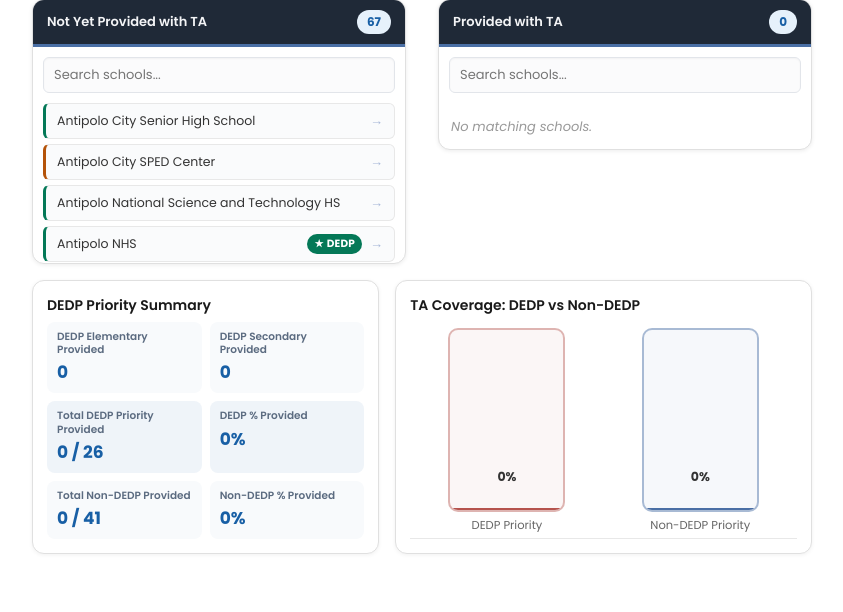
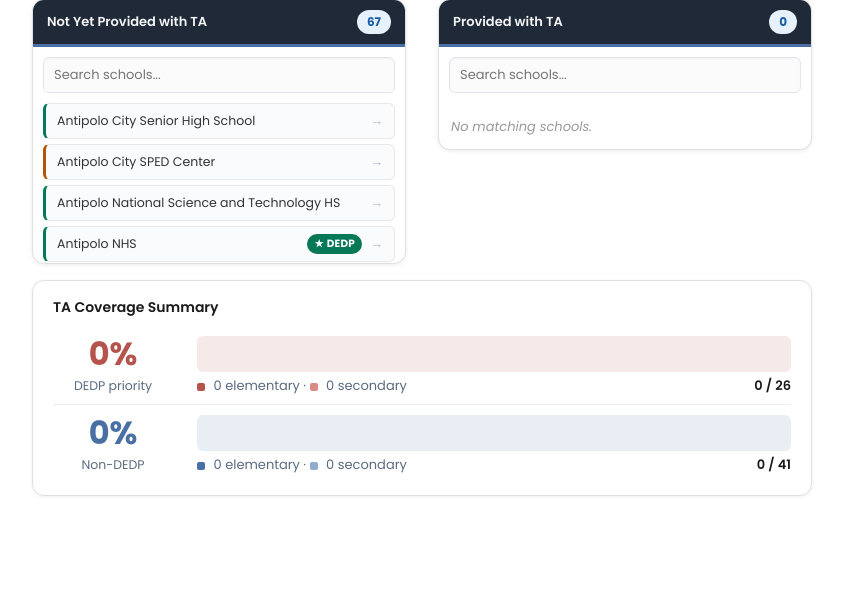
Before and after one commit to n-renz0801/Project-IRC, a Flask app: template templates/tabs/irc2a.html in a window 1280 px wide. Shown: the part 285-897 px from the top of the page, without its empty margins (218-1061 px from the left). After the commit the page ends 781 px from the top, so only its background shows below. Run offline with Flask 3, Linux system fonts and the light colour scheme; the template is opened without the code that fills it, so the values that code supplies are empty; data comes from the database, SQL or seed files in the repository; some libraries are stand-ins or nearby versions.

Commit message:
irc2a: redesigned summary section

```diff
--- a/static/css/irc2a.css
+++ b/static/css/irc2a.css
@@ -449,211 +449,186 @@ html::-webkit-scrollbar {
 }
 
 /* ==========================================================================
-   Import | Summary | Chart row
+   Coverage summary row
    ========================================================================== */
 
 .irc2a-panel-row {
-  display: grid;
-  grid-template-columns: 1fr 1.2fr;
-  gap: 16px;
-  align-items: stretch;
   /* Pushes this row all the way to the bottom of the flex column above
      (.irc2a-panel), regardless of how tall .irc2a-columns ends up being. */
   margin-top: auto;
   padding-top: 16px;
 }
 
-.irc2a-panel-row > * {
+.irc2a-coverage-card {
   background: white;
   border: 1px solid #e0e0e0;
   border-radius: 12px;
   box-shadow: 0 1px 4px rgba(0, 0, 0, 0.06);
   box-sizing: border-box;
-  padding: 14px;
+  padding: 16px 20px;
+  width: 100%;
 }
 
-.irc2a-panel-row h3 {
+.irc2a-coverage-card h3 {
   font-size: 14px;
   font-weight: 600;
-  margin: 0 0 6px 0;
+  margin: 0 0 12px 0;
   color: #1a1a1a;
 }
 
-/* ---- summary stats ------------------------------------------------------ */
-
-.irc2a-stats-grid {
-  display: grid;
-  grid-template-columns: 1fr 1fr;
-  gap: 8px;
+.irc2a-coverage-row {
+  display: flex;
+  align-items: center;
+  gap: 24px;
+  padding: 6px 0;
 }
 
-.irc2a-stat-card {
-  display: flex;
-  flex-direction: column;
-  gap: 3px;
-  background: #f8fafc;
-  border-radius: 8px;
-  padding: 8px 10px;
-}
+/* Hero % — the emphasized number every row leads with. */
 
-.irc2a-stat-card--highlight {
-  background: #eff4f9;
-}
-
-.irc2a-stat-label {
-  font-size: 10.5px;
-  font-weight: 600;
-  color: #5b6b80;
-  line-height: 1.25;
-}
-
-.irc2a-stat-value {
-  font-size: 17px;
-  font-weight: 700;
-  color: #185fa5;
-}
-
-/* ---- priority bar chart -------------------------------------------------- */
-
-/* This section is a flex column so irc2a-plot-wrapper (and, in turn, the
-   chart itself) can stretch to fill all the leftover height below the
-   heading — instead of the chart being stuck at a fixed 130px regardless
-   of how tall the card actually is. */
-.irc2a-plot-section {
-  display: flex;
-  flex-direction: column;
-}
-
-.irc2a-plot-wrapper {
-  margin-top: 6px;
-  flex: 1;
-  display: flex;
-  min-height: 0;
-}
-
-.irc2a-priority-chart {
-  display: flex;
-  align-items: flex-end;
-  justify-content: space-around;
-  flex: 1;
-  width: 100%;
-  border-bottom: 1px solid #e8e8e8;
-  padding-bottom: 4px;
-}
-
-.irc2a-priority-chart .irc2a-chart-col {
-  flex: 1;
-  max-width: 180px;
+.irc2a-coverage-hero {
+  flex: 0 0 120px;
   display: flex;
   flex-direction: column;
   align-items: center;
-  height: 100%;
+  text-align: center;
 }
 
-.irc2a-priority-chart .irc2a-chart-barwrap {
+.irc2a-coverage-hero-value {
+  font-size: 32px;
+  font-weight: 700;
+  line-height: 36px;
+}
+
+.irc2a-coverage-hero--dedp .irc2a-coverage-hero-value {
+  color: #b5534d;
+}
+
+.irc2a-coverage-hero--nondedp .irc2a-coverage-hero-value {
+  color: #4a6fa5;
+}
+
+.irc2a-coverage-hero-label {
+  font-size: 12.5px;
+  line-height: 16px;
+  color: #5b6b80;
+  margin-top: 6px;
+}
+
+/* Segmented capacity bar — width of each segment is a % of that group's
+   total school count, so the two segments together always span exactly
+   that group's overall % provided, split by level. */
+
+.irc2a-coverage-bar-wrap {
   flex: 1;
-  width: 100%;
+  min-width: 0;
   display: flex;
   flex-direction: column;
-  align-items: center;
-  justify-content: flex-end;
+  gap: 6px;
 }
 
-/* Outlined "capacity" container — always drawn at full height so it
-   reads as the 100% ceiling, with the colored fill inside showing how
-   much of that ceiling is actually reached. overflow:hidden + the JS-
-   measured LABEL_RESERVE keep the value label permanently inside this
-   box, so it can never float up and overlap the "TA Coverage" heading
-   above the chart. */
-.irc2a-priority-chart .irc2a-chart-track {
-  position: relative;
-  width: 65%;
-  height: 100%;
-  box-sizing: border-box;
-  border: 2px solid #d8dee8;
-  border-radius: 10px;
-  background: #fafbfc;
+.irc2a-coverage-bar-track {
+  /* Matches irc2a-coverage-hero-value's line-height so the bar and the
+     hero % it belongs to sit at the same height. */
+  height: 36px;
+  border-radius: 6px;
+  display: flex;
   overflow: hidden;
 }
 
-.irc2a-priority-chart .irc2a-chart-track--dedp {
-  border-color: rgba(181, 83, 77, 0.4);
-  background: rgba(181, 83, 77, 0.05);
+.irc2a-coverage-bar-track--dedp {
+  background: rgba(181, 83, 77, 0.12);
 }
 
-.irc2a-priority-chart .irc2a-chart-track--nondedp {
-  border-color: rgba(74, 111, 165, 0.45);
-  background: rgba(74, 111, 165, 0.05);
+.irc2a-coverage-bar-track--nondedp {
+  background: rgba(74, 111, 165, 0.12);
 }
 
-.irc2a-priority-chart .irc2a-chart-val {
-  position: absolute;
-  left: 50%;
-  font-size: 12.5px;
-  font-weight: 700;
-  white-space: nowrap;
-  z-index: 1;
+.irc2a-coverage-bar-seg {
+  height: 100%;
+  min-width: 0;
+  transition: width 0.25s ease;
 }
 
-/* Used while the bar still has headroom (< 80%, see CHART_VAL_INSIDE_THRESHOLD
-   in irc2a.js): the label floats just above the bar's own fill, inside the
-   track's reserved top margin. */
-.irc2a-priority-chart .irc2a-chart-val--above {
-  transform: translate(-50%, -100%);
-  color: #333;
-}
-
-/* Used once the bar gets tall enough (>= 80%) that there's no longer room to
-   float the label above it without the track's overflow:hidden clipping it.
-   Instead of floating above, the label sits just inside the top of the
-   filled bar itself, so it can never be cut off no matter how close the bar
-   gets to 100%. White + shadow keeps it legible against either bar color. */
-.irc2a-priority-chart .irc2a-chart-val--inside {
-  transform: translate(-50%, 0);
-  color: #fff;
-  text-shadow: 0 1px 2px rgba(0, 0, 0, 0.35);
-}
-
-.irc2a-priority-chart .irc2a-chart-bar {
-  position: absolute;
-  left: 0;
-  right: 0;
-  bottom: 0;
-  width: 100%;
-  min-height: 2px;
-  border-radius: 8px 8px 0 0;
-  transition: height 0.25s ease;
-}
-
-/* DEDP Priority bar — muted red per request (was a brighter #dc2626) */
-.irc2a-priority-chart .irc2a-chart-bar--dedp {
+.irc2a-coverage-bar-track--dedp .irc2a-coverage-bar-seg--elementary {
   background: #b5534d;
 }
 
-.irc2a-priority-chart .irc2a-chart-bar--nondedp {
+.irc2a-coverage-bar-track--dedp .irc2a-coverage-bar-seg--secondary {
+  background: #d98c86;
+}
+
+.irc2a-coverage-bar-track--nondedp .irc2a-coverage-bar-seg--elementary {
   background: #4a6fa5;
 }
 
-.irc2a-priority-chart .irc2a-chart-label {
-  font-size: 11.5px;
-  color: #666;
-  margin-top: 5px;
-  text-align: center;
+.irc2a-coverage-bar-track--nondedp .irc2a-coverage-bar-seg--secondary {
+  background: #8fabce;
 }
 
-@media (max-width: 1100px) {
-  .irc2a-panel-row {
-    grid-template-columns: 1fr;
+.irc2a-coverage-meta {
+  display: flex;
+  justify-content: space-between;
+  align-items: baseline;
+  gap: 12px;
+  font-size: 13px;
+}
+
+.irc2a-coverage-meta-breakdown {
+  line-height: 16px;
+  color: #5b6b80;
+}
+
+.irc2a-coverage-meta-total {
+  line-height: 16px;
+  font-weight: 600;
+  color: #1a1a1a;
+  white-space: nowrap;
+}
+
+.irc2a-coverage-legend-dot {
+  display: inline-block;
+  width: 8px;
+  height: 8px;
+  border-radius: 2px;
+  margin-right: 5px;
+  vertical-align: middle;
+}
+
+.irc2a-coverage-legend-dot--dedp-elementary {
+  background: #b5534d;
+}
+
+.irc2a-coverage-legend-dot--dedp-secondary {
+  background: #d98c86;
+}
+
+.irc2a-coverage-legend-dot--nondedp-elementary {
+  background: #4a6fa5;
+}
+
+.irc2a-coverage-legend-dot--nondedp-secondary {
+  background: #8fabce;
+}
+
+.irc2a-coverage-divider {
+  height: 1px;
+  background: #eee;
+  margin: 4px 0;
+}
+
+@media (max-width: 620px) {
+  .irc2a-coverage-row {
+    flex-direction: column;
+    align-items: stretch;
+    gap: 10px;
   }
 
-  /* On the stacked mobile layout the chart card no longer needs to match
-     a sibling's stretched height, so give it a sane fixed height instead
-     of an unbounded flex-grow. */
-  .irc2a-plot-wrapper {
-    min-height: 160px;
+  .irc2a-coverage-hero {
+    flex-direction: row;
+    justify-content: center;
+    gap: 8px;
   }
 }
-/* Responsive */
 @media (max-width: 768px) {
   .irc2a-header h2 {
     font-size: 20px;
--- a/static/js/irc2a.js
+++ b/static/js/irc2a.js
@@ -118,11 +118,6 @@
   /** @type {{ level: string, dedpOnly: boolean }} */
   let filters = { level: "all", dedpOnly: false };
 
-  // Last-rendered chart percentages, so a window resize can redraw the
-  // chart (its bar/label pixel positions depend on measured track
-  // height) without recomputing school stats from scratch.
-  let lastChartPcts = { dedpPct: 0, nonDedpPct: 0 };
-
   const els = {};
 
   function cacheEls() {
@@ -152,10 +147,17 @@
       dedpSecondary: document.getElementById("stat-dedp-secondary"),
       dedpTotal: document.getElementById("stat-dedp-total"),
       dedpPct: document.getElementById("stat-dedp-pct"),
+      nonDedpElementary: document.getElementById("stat-nondedp-elementary"),
+      nonDedpSecondary: document.getElementById("stat-nondedp-secondary"),
       nonDedpTotal: document.getElementById("stat-nondedp-total"),
       nonDedpPct: document.getElementById("stat-nondedp-pct"),
     };
-    els.priorityChart = document.getElementById("irc2a-priority-chart");
+    els.bars = {
+      dedpElementary: document.getElementById("dedp-bar-elementary"),
+      dedpSecondary: document.getElementById("dedp-bar-secondary"),
+      nonDedpElementary: document.getElementById("nondedp-bar-elementary"),
+      nonDedpSecondary: document.getElementById("nondedp-bar-secondary"),
+    };
   }
 
   function initState() {
@@ -300,6 +302,12 @@
     const dedpSecondaryCount = dedpProvided.filter(
       (s) => s.level === "secondary",
     ).length;
+    const nonDedpElementaryCount = nonDedpProvided.filter(
+      (s) => s.level === "elementary",
+    ).length;
+    const nonDedpSecondaryCount = nonDedpProvided.filter(
+      (s) => s.level === "secondary",
+    ).length;
 
     const dedpTotalSchools = DEDP_PRIORITY.size;
     const nonDedpTotalSchools = SCHOOLS.length - DEDP_PRIORITY.size;
@@ -311,117 +319,44 @@
     els.stats.dedpSecondary.textContent = String(dedpSecondaryCount);
     els.stats.dedpTotal.textContent = `${dedpProvided.length} / ${dedpTotalSchools}`;
     els.stats.dedpPct.textContent = `${dedpPct}%`;
+    els.stats.nonDedpElementary.textContent = String(nonDedpElementaryCount);
+    els.stats.nonDedpSecondary.textContent = String(nonDedpSecondaryCount);
     els.stats.nonDedpTotal.textContent = `${nonDedpProvided.length} / ${nonDedpTotalSchools}`;
     els.stats.nonDedpPct.textContent = `${nonDedpPct}%`;
 
-    lastChartPcts = { dedpPct, nonDedpPct };
-    renderPriorityChart(dedpPct, nonDedpPct);
+    setBarSegments(
+      els.bars.dedpElementary,
+      els.bars.dedpSecondary,
+      dedpElementaryCount,
+      dedpSecondaryCount,
+      dedpTotalSchools,
+    );
+    setBarSegments(
+      els.bars.nonDedpElementary,
+      els.bars.nonDedpSecondary,
+      nonDedpElementaryCount,
+      nonDedpSecondaryCount,
+      nonDedpTotalSchools,
+    );
   }
 
-  // Space permanently reserved at the top of each track for the value
-  // label, in px. Positions are computed in real pixels (not %) against
-  // this reserved zone so the label can never float above the track's
-  // own border -- let alone escape it and overlap the "TA Coverage"
-  // heading above the chart, which is what a purely percentage-based
-  // "bottom" could do once a bar got close to 100%.
-  const CHART_LABEL_RESERVE = 20;
-
-  // Once a bar's fill reaches this percentage, there's no longer enough
-  // headroom in CHART_LABEL_RESERVE to float the value label above the bar
-  // without the track's overflow:hidden clipping it off. Past this point the
-  // label is drawn inside the bar itself instead, where it always has room
-  // no matter how close the fill gets to 100%.
-  const CHART_VAL_INSIDE_THRESHOLD = 80;
-
-  function renderPriorityChart(dedpPct, nonDedpPct) {
-    if (!els.priorityChart) return;
-
-    const bars = [
-      { label: "DEDP Priority", pct: dedpPct, modifier: "dedp" },
-      { label: "Non-DEDP Priority", pct: nonDedpPct, modifier: "nondedp" },
-    ];
-
-    els.priorityChart.innerHTML = "";
-    const built = [];
-
-    bars.forEach((b) => {
-      const col = document.createElement("div");
-      col.className = "irc2a-chart-col";
-
-      const barWrap = document.createElement("div");
-      barWrap.className = "irc2a-chart-barwrap";
-      barWrap.title = `${b.label}: ${b.pct}%`;
-
-      // Track = the full-height 100% "capacity" outline. The bar fills
-      // upward inside it, so it's always clear how much of the full
-      // container is actually reached, not just a bar floating alone.
-      const track = document.createElement("div");
-      track.className = `irc2a-chart-track irc2a-chart-track--${b.modifier}`;
-
-      const bar = document.createElement("div");
-      bar.className = `irc2a-chart-bar irc2a-chart-bar--${b.modifier}`;
-
-      const valLabel = document.createElement("span");
-      valLabel.className = "irc2a-chart-val";
-      valLabel.textContent = `${b.pct}%`;
-
-      track.appendChild(bar);
-      track.appendChild(valLabel);
-      barWrap.appendChild(track);
-
-      const label = document.createElement("span");
-      label.className = "irc2a-chart-label";
-      label.textContent = b.label;
-
-      col.appendChild(barWrap);
-      col.appendChild(label);
-      els.priorityChart.appendChild(col);
-
-      built.push({
-        track,
-        bar,
-        valLabel,
-        fillPct: Math.max(0, Math.min(100, b.pct)),
-      });
-    });
-
-    // Only once every track has real layout (i.e. it's actually in the
-    // DOM) can its height be measured -- so the bar height and label
-    // position are set here, in a second pass, as real pixel values.
-    built.forEach(({ track, bar, valLabel, fillPct }) => {
-      const trackHeight = track.clientHeight || 1;
-      const inside = fillPct >= CHART_VAL_INSIDE_THRESHOLD;
-
-      // Below the threshold the bar keeps its old headroom so the label can
-      // float above the fill. At/above it, the bar is allowed to use the
-      // track's full height -- the label moves inside the bar instead of
-      // needing that headroom, so there's no more reason to reserve it.
-      const usable = inside
-        ? Math.max(trackHeight, 1)
-        : Math.max(trackHeight - CHART_LABEL_RESERVE, 1);
-      const fillPx = Math.max(2, (fillPct / 100) * usable);
-      bar.style.height = fillPx + "px";
-
-      valLabel.classList.remove(
-        "irc2a-chart-val--above",
-        "irc2a-chart-val--inside",
-      );
-      if (inside) {
-        // Measured after the label has real text/font applied, so this
-        // accounts for actual rendered height rather than an assumed value.
-        const labelHeight = valLabel.offsetHeight || 16;
-        // Nestle it just inside the top of the filled bar. Clamped at 4px
-        // above the track's own bottom so a very short-but->=80% bar (edge
-        // case, shouldn't normally happen given the min fill height) never
-        // pushes the label below the bar it's meant to label.
-        const bottom = Math.max(4, fillPx - labelHeight - 6);
-        valLabel.classList.add("irc2a-chart-val--inside");
-        valLabel.style.bottom = bottom + "px";
-      } else {
-        valLabel.classList.add("irc2a-chart-val--above");
-        valLabel.style.bottom = fillPx + 4 + "px";
-      }
-    });
+  // Each segmented capacity bar's two fills are sized as plain CSS
+  // percentages of that group's total school count (not just of the
+  // schools provided so far), so the combined width of both segments is
+  // always exactly that group's % provided -- with the elementary vs.
+  // secondary split visible within it. Being pure CSS percentages (rather
+  // than pixel heights measured off a rendered track, as the old vertical
+  // chart needed) means these never need recalculating on window resize.
+  function setBarSegments(
+    elementaryEl,
+    secondaryEl,
+    elementaryCount,
+    secondaryCount,
+    totalSchools,
+  ) {
+    if (!elementaryEl || !secondaryEl) return;
+    elementaryEl.style.width = pct(elementaryCount, totalSchools) + "%";
+    secondaryEl.style.width = pct(secondaryCount, totalSchools) + "%";
   }
 
   function toggleSchool(name) {
@@ -547,7 +482,6 @@
     resizeRaf = requestAnimationFrame(() => {
       resizeRaf = null;
       updatePanelHeight();
-      renderPriorityChart(lastChartPcts.dedpPct, lastChartPcts.nonDedpPct);
     });
   }
 
--- a/templates/tabs/irc2a.html
+++ b/templates/tabs/irc2a.html
@@ -106,44 +106,83 @@ block content %}
   </div>
   <!-- /.irc2a-columns -->
 
-  <!-- Summary | Chart row -->
+  <!-- Coverage summary row -->
   <div class="irc2a-panel-row">
-    <!-- Summary Section -->
-    <div class="irc2a-stats-section">
-      <h3>DEDP Priority Summary</h3>
-      <div class="irc2a-stats-grid">
-        <div class="irc2a-stat-card">
-          <span class="irc2a-stat-label">DEDP Elementary Provided</span>
-          <span class="irc2a-stat-value" id="stat-dedp-elementary">0</span>
+    <div class="irc2a-coverage-card">
+      <h3>TA Coverage Summary</h3>
+
+      <div class="irc2a-coverage-row">
+        <div class="irc2a-coverage-hero irc2a-coverage-hero--dedp">
+          <span class="irc2a-coverage-hero-value" id="stat-dedp-pct">0%</span>
+          <span class="irc2a-coverage-hero-label">DEDP priority</span>
         </div>
-        <div class="irc2a-stat-card">
-          <span class="irc2a-stat-label">DEDP Secondary Provided</span>
-          <span class="irc2a-stat-value" id="stat-dedp-secondary">0</span>
-        </div>
-        <div class="irc2a-stat-card irc2a-stat-card--highlight">
-          <span class="irc2a-stat-label">Total DEDP Priority Provided</span>
-          <span class="irc2a-stat-value" id="stat-dedp-total">0</span>
-        </div>
-        <div class="irc2a-stat-card irc2a-stat-card--highlight">
-          <span class="irc2a-stat-label">DEDP % Provided</span>
-          <span class="irc2a-stat-value" id="stat-dedp-pct">0%</span>
-        </div>
-        <div class="irc2a-stat-card">
-          <span class="irc2a-stat-label">Total Non-DEDP Provided</span>
-          <span class="irc2a-stat-value" id="stat-nondedp-total">0</span>
-        </div>
-        <div class="irc2a-stat-card">
-          <span class="irc2a-stat-label">Non-DEDP % Provided</span>
-          <span class="irc2a-stat-value" id="stat-nondedp-pct">0%</span>
+        <div class="irc2a-coverage-bar-wrap">
+          <div class="irc2a-coverage-bar-track irc2a-coverage-bar-track--dedp">
+            <div
+              class="irc2a-coverage-bar-seg irc2a-coverage-bar-seg--elementary"
+              id="dedp-bar-elementary"
+            ></div>
+            <div
+              class="irc2a-coverage-bar-seg irc2a-coverage-bar-seg--secondary"
+              id="dedp-bar-secondary"
+            ></div>
+          </div>
+          <div class="irc2a-coverage-meta">
+            <span class="irc2a-coverage-meta-breakdown">
+              <span
+                class="irc2a-coverage-legend-dot irc2a-coverage-legend-dot--dedp-elementary"
+              ></span>
+              <span id="stat-dedp-elementary">0</span> elementary &middot;
+              <span
+                class="irc2a-coverage-legend-dot irc2a-coverage-legend-dot--dedp-secondary"
+              ></span>
+              <span id="stat-dedp-secondary">0</span> secondary
+            </span>
+            <span class="irc2a-coverage-meta-total" id="stat-dedp-total"
+              >0 / 0</span
+            >
+          </div>
         </div>
       </div>
-    </div>
 
-    <!-- Visual Plot Section -->
-    <div class="irc2a-plot-section">
-      <h3>TA Coverage: DEDP vs Non-DEDP</h3>
-      <div class="irc2a-plot-wrapper">
-        <div id="irc2a-priority-chart" class="irc2a-priority-chart"></div>
+      <div class="irc2a-coverage-divider"></div>
+
+      <div class="irc2a-coverage-row">
+        <div class="irc2a-coverage-hero irc2a-coverage-hero--nondedp">
+          <span class="irc2a-coverage-hero-value" id="stat-nondedp-pct"
+            >0%</span
+          >
+          <span class="irc2a-coverage-hero-label">Non-DEDP</span>
+        </div>
+        <div class="irc2a-coverage-bar-wrap">
+          <div
+            class="irc2a-coverage-bar-track irc2a-coverage-bar-track--nondedp"
+          >
+            <div
+              class="irc2a-coverage-bar-seg irc2a-coverage-bar-seg--elementary"
+              id="nondedp-bar-elementary"
+            ></div>
+            <div
+              class="irc2a-coverage-bar-seg irc2a-coverage-bar-seg--secondary"
+              id="nondedp-bar-secondary"
+            ></div>
+          </div>
+          <div class="irc2a-coverage-meta">
+            <span class="irc2a-coverage-meta-breakdown">
+              <span
+                class="irc2a-coverage-legend-dot irc2a-coverage-legend-dot--nondedp-elementary"
+              ></span>
+              <span id="stat-nondedp-elementary">0</span> elementary &middot;
+              <span
+                class="irc2a-coverage-legend-dot irc2a-coverage-legend-dot--nondedp-secondary"
+              ></span>
+              <span id="stat-nondedp-secondary">0</span> secondary
+            </span>
+            <span class="irc2a-coverage-meta-total" id="stat-nondedp-total"
+              >0 / 0</span
+            >
+          </div>
+        </div>
       </div>
     </div>
   </div>
```
